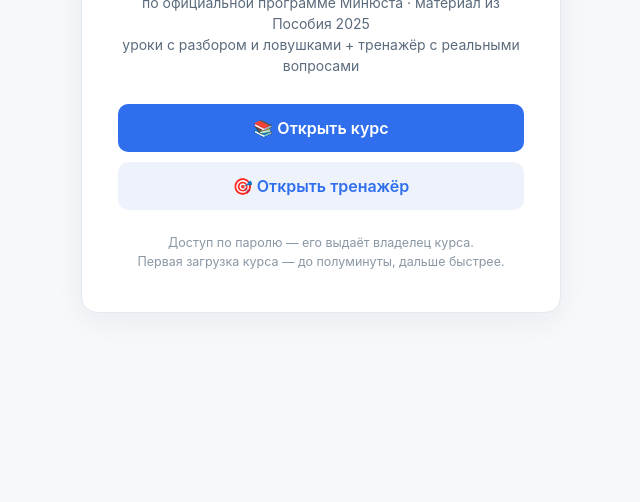
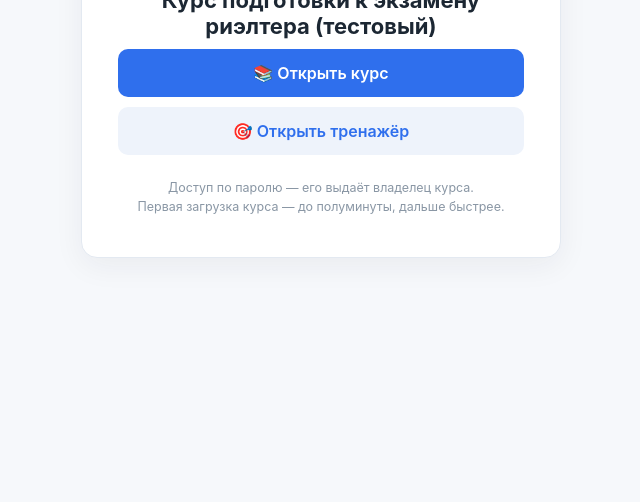
Before and after one commit to Bakuka17/rieltor-kurs, a plain HTML site: page index.html in a window 1280 px wide. Shown: the part 298-800 px from the top of the page, without its empty margins (319-959 px from the left). Drawn offline with Linux system fonts and the light colour scheme.

Commit message:
site: подзаголовок убран, заголовок помечен (тестовый)
Co-Authored-By: Claude Fable 5 <noreply@anthropic.com>

```diff
--- a/index.html
+++ b/index.html
@@ -25,9 +25,7 @@
 </head>
 <body>
   <div class="card">
-    <h1>Курс подготовки к экзамену риэлтера</h1>
-    <p class="sub">по официальной программе Минюста · материал из Пособия 2025<br>
-       уроки с разбором и ловушками + тренажёр с реальными вопросами</p>
+    <h1>Курс подготовки к экзамену риэлтера (тестовый)</h1>
     <a class="btn main" href="kurs.html">📚 Открыть курс</a>
     <a class="btn alt" href="trener.html">🎯 Открыть тренажёр</a>
     <p class="note">Доступ по паролю — его выдаёт владелец курса.<br>
```
